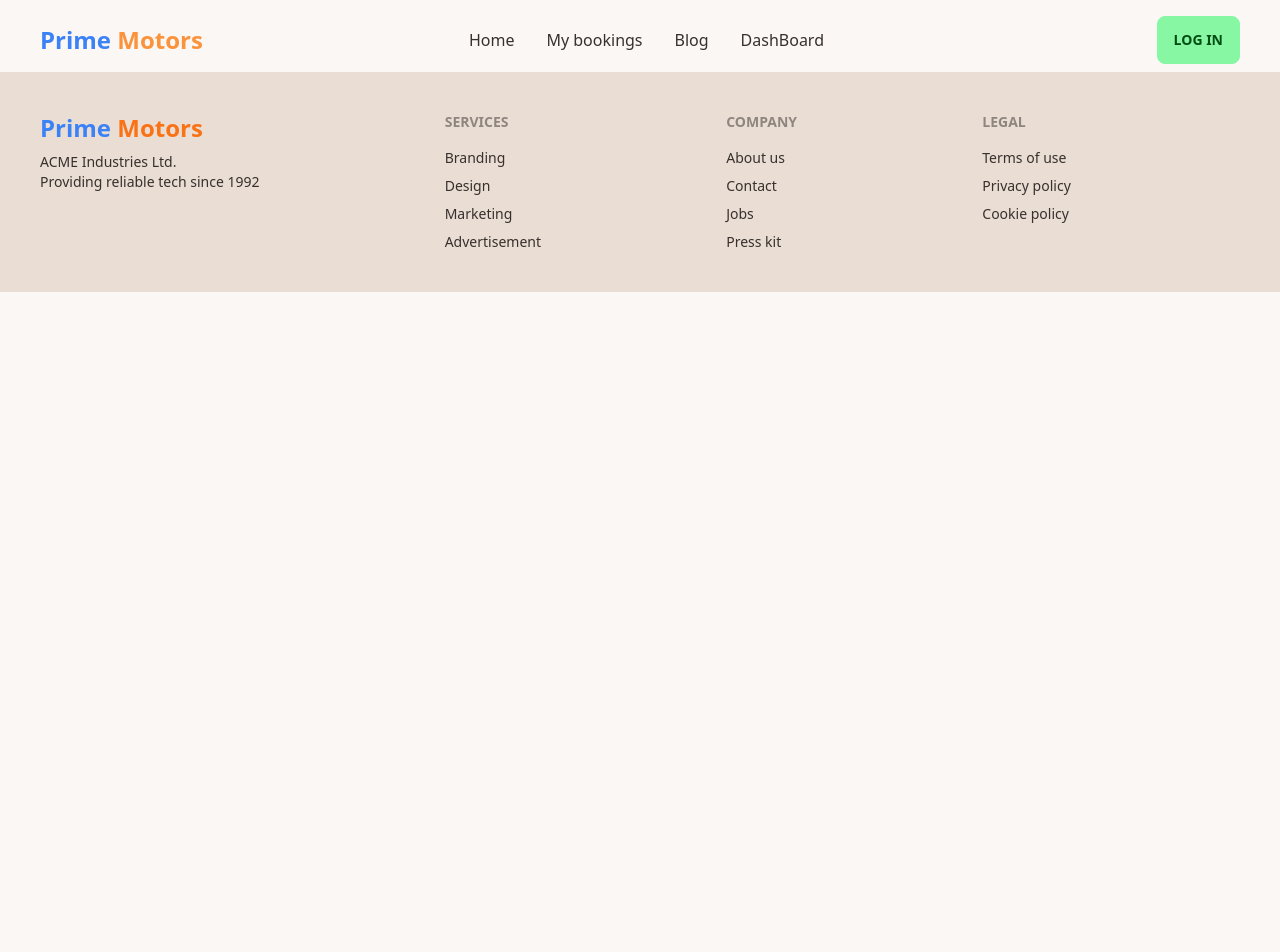
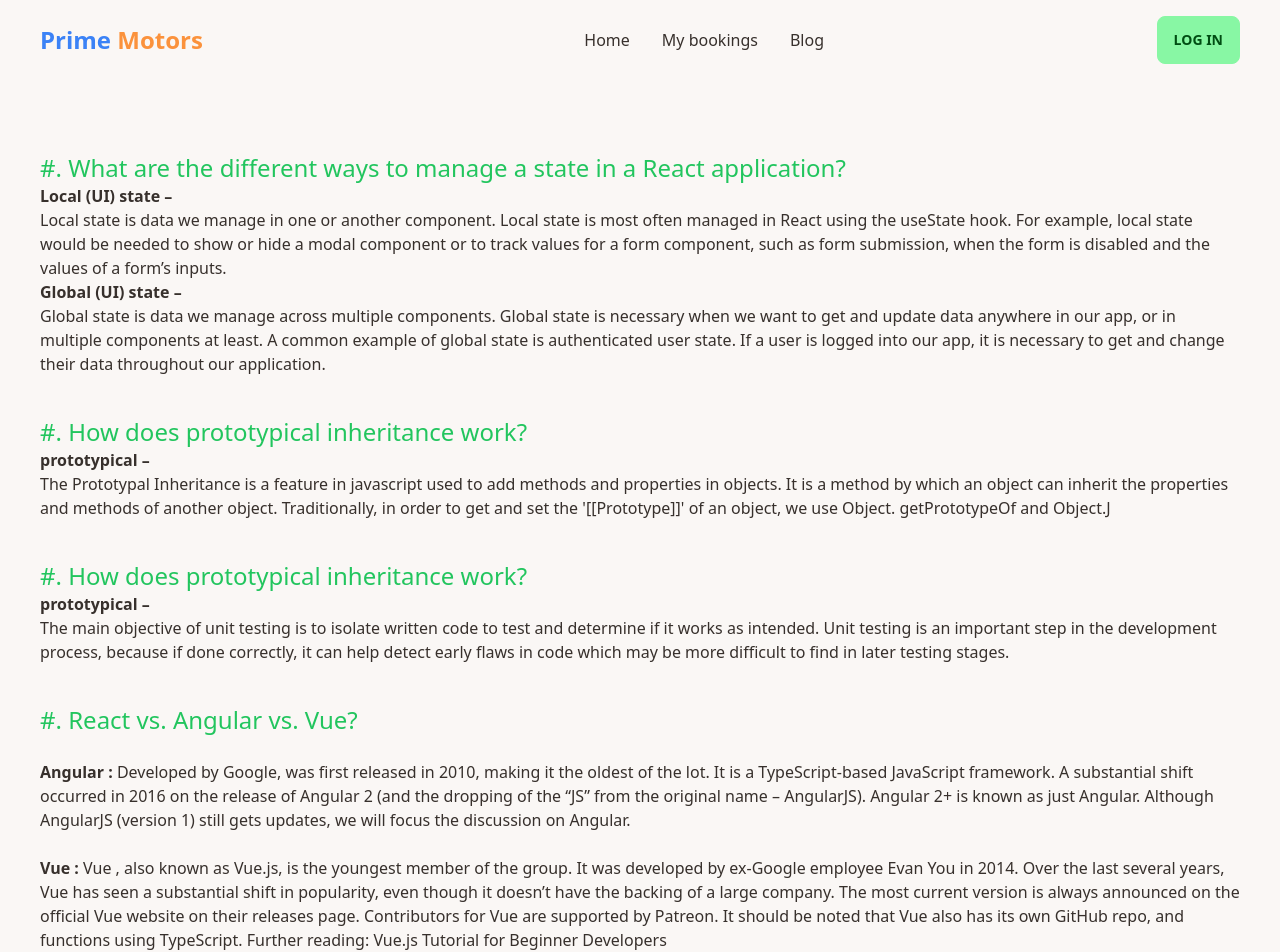
Before and after one commit to minhaz000/prime-motors-client, a React (Create React App) app: page /blog in a window 1280 px wide. Shown: the top 952 px of the page. Before the commit the page ends 800 px from the top, so only its background shows below. Built offline with nearby package versions, Linux system fonts and the light colour scheme; no server answers.

Commit message:
blog page done

```diff
--- a/src/Pages/Blog/Blog.js
+++ b/src/Pages/Blog/Blog.js
@@ -2,8 +2,49 @@ import React from 'react';
 
 function Blog(props) {
   return (
-    <div>
+    <div className=' min-h-screen px-10 mx-auto py-20'>
 
+       <div>
+        <h1 className=' text-green-500 text-2xl'> #. What are the different ways to manage a state in a React application? </h1>
+        <p>
+          <strong>Local (UI) state –  </strong> <br /> Local state is data we manage in one or another component.
+          Local state is most often managed in React using the useState hook.
+          For example, local state would be needed to show or hide a modal component or to track values for a form component, such as form submission, when the form is disabled and the values of a form’s inputs.
+            <br />
+          <strong>Global (UI) state – </strong>    <br /> Global state is data we manage across multiple components.
+          Global state is necessary when we want to get and update data anywhere in our app, or in multiple components at least.
+          A common example of global state is authenticated user state. If a user is logged into our app, it is necessary to get and change their data throughout our application.
+        </p>
+       </div>
+
+       <div className='mt-10'>
+        <h1 className=' text-green-500 text-2xl'> #. How does prototypical inheritance work? </h1>
+        <p>
+          <strong>prototypical –  </strong> <br /> The Prototypal Inheritance is a feature in javascript used to add methods and properties in objects. It is a method by which an object can inherit the properties and methods of another object. Traditionally, in order to get and set the '[[Prototype]]' of an object, we use Object. getPrototypeOf and Object.J
+      </p>
+       </div>
+
+       <div className='mt-10'>
+        <h1 className=' text-green-500 text-2xl'> #. How does prototypical inheritance work? </h1>
+        <p>
+          <strong>prototypical –  </strong> <br />
+          The main objective of unit testing is to isolate written code to test and determine if it works as intended. Unit testing is an important step in the development process, because if done correctly, it can help detect early flaws in code which may be more difficult to find in later testing stages.
+      </p>
+       </div>
+
+          <div className='mt-10'>
+              <h1 className=' text-green-500 text-2xl'> #. React vs. Angular vs. Vue? </h1>
+              <p> <br />
+            <strong>Angular : </strong> Developed by Google, was first released in 2010, making it the oldest of the lot. It is a TypeScript-based JavaScript framework. A substantial shift occurred in 2016 on the release of Angular 2 (and the dropping of the “JS” from the original name – AngularJS). Angular 2+ is known as just Angular. Although AngularJS (version 1) still gets updates, we will focus the discussion on Angular.
+            <br /><br />
+          <strong>Vue : </strong> Vue , also known as Vue.js, is the youngest member of the group. It was developed by ex-Google employee Evan You in 2014. Over the last several years, Vue has seen a substantial shift in popularity, even though it doesn’t have the backing of a large company. The most current version is always announced on the official Vue website on their releases page. Contributors for Vue are supported by Patreon. It should be noted that Vue also has its own GitHub repo, and functions using TypeScript.
+            Further reading: Vue.js Tutorial for Beginner Developers
+            <br /><br />
+            <strong>React : </strong> Developed by Facebook, was initially released in 2013. Facebook uses React extensively in their products (Facebook, Instagram, and WhatsApp). Similar to Vue, the React developers also announce their newest version on the blog section of the React website.
+
+
+              </p>
+            </div>
 
 
 
--- a/src/Pages/Home/Advertise.js
+++ b/src/Pages/Home/Advertise.js
@@ -15,7 +15,7 @@ function Advertise(props) {
  if (advertise.data?.length) {return (
     <div className=' bg-gray-100  py-10'>
     <h1 className='text-center uppercase text-2xl font-medium text-blue-500'> Our Hot <span className=' text-orange-500'>products</span> </h1>
-      <div className=' grid grid-cols-3 gap-6 px-10 mt-20 '>
+      <div className=' grid grid-cols-1 md:grid-cols-2 lg:grid-cols-3 gap-6 px-10 mt-20 '>
          { advertise?.data.map(item=>{return(
           <ProductCard key={item._id} Data={item}> </ProductCard>
          )})}
--- a/src/Pages/Home/Home.js
+++ b/src/Pages/Home/Home.js
@@ -11,8 +11,8 @@ function Home(props) {
   <div className="hero-content flex-col lg:flex-row-reverse">
     <img alt='' src={cars} className="max-w-sm rounded-lg " />
     <div>
-      <h1 className="text-5xl font-bold">Box Office News!</h1>
-      <p className="py-6">Provident cupiditate voluptatem et in. Quaerat fugiat ut assumenda excepturi exercitationem quasi. In deleniti eaque aut repudiandae et a id nisi.</p>
+      <h1 className="text-5xl font-bold">Prime <span className='text-green-500'>Motors</span> </h1>
+      <p className="py-6">This is great platform from 2nd hand cars or used car . Get your dream car in fair price . you can find user car in fair price. <br /> aslo you can sell your car in this platfrom </p>
       <Link  to='/category/637f1ff225cc8836cc508466' className="btn btn-primary">Get Started</Link>
     </div>
   </div>
--- a/src/Pages/category/Category.Single.js
+++ b/src/Pages/category/Category.Single.js
@@ -22,9 +22,9 @@ function CategorySingle(props) {
   },[ID,reload])
   return (
     <div>
-      <div className="drawer drawer-mobile">
+      <div className="drawer drawer-mobile h-auto py-20 min-h-screen">
         <input id="mobileMenu" type="checkbox" className="drawer-toggle" />
-        <div className="drawer-content grid grid-cols-3 gap-6 px-10 mt-20 h-auto min-h-screen">
+        <div className="drawer-content grid grid-cols-1 md:grid-cols-2 lg:grid-cols-3 gap-6 px-10 ">
          {products?.data?.map(item=>{ return (
 
               <ProductCard key={item._id} setProductDetails={setProductDetails} Data={item} > </ProductCard>
--- a/src/components/Header.js
+++ b/src/components/Header.js
@@ -4,7 +4,7 @@ import { Link } from "react-router-dom";
 import { RootContext } from "../context/RootContext";
 
 function Header(props) {
-  const { user ,LogOut } = useContext(RootContext);
+  const { user ,LogOut,userRole } = useContext(RootContext);
   const HandleLogOut = (event)=>{
      event.preventDefault()
      LogOut().then(()=> toast.success( " Successfully Logged OUT"))
@@ -50,18 +50,22 @@ function Header(props) {
             <li>
               <Link to="/blog"> Blog </Link>
             </li>
-             <li>
-              <Link to="/dashboard"> DashBoard </Link>
-            </li>
+            {userRole?.role==='admin'|| userRole?.role=== 'seller'?
+            <li>
+            <Link to="/dashboard"> DashBoard </Link>
+          </li>
+            :"" }
+
           </ul>
         </div>
         <div className="navbar-end">
-          {user? <Link onClick={HandleLogOut} className="btn btn-primary ">
-            Log Out
-          </Link>:
-          <Link to="/login" className="btn btn-primary ">
-          Log in
-        </Link>
+
+          {user?<>
+            <img className=" rounded-full h-[40px] pr-2" src={user.photoURL} alt="" />
+            <span className="pr-3 mb-2"> {user.displayName}</span>
+           <Link onClick={HandleLogOut} className="btn btn-primary ">Log Out</Link>
+           </>:
+          <Link to="/login" className="btn btn-primary "> Log in </Link>
 
           }
         </div>
```
